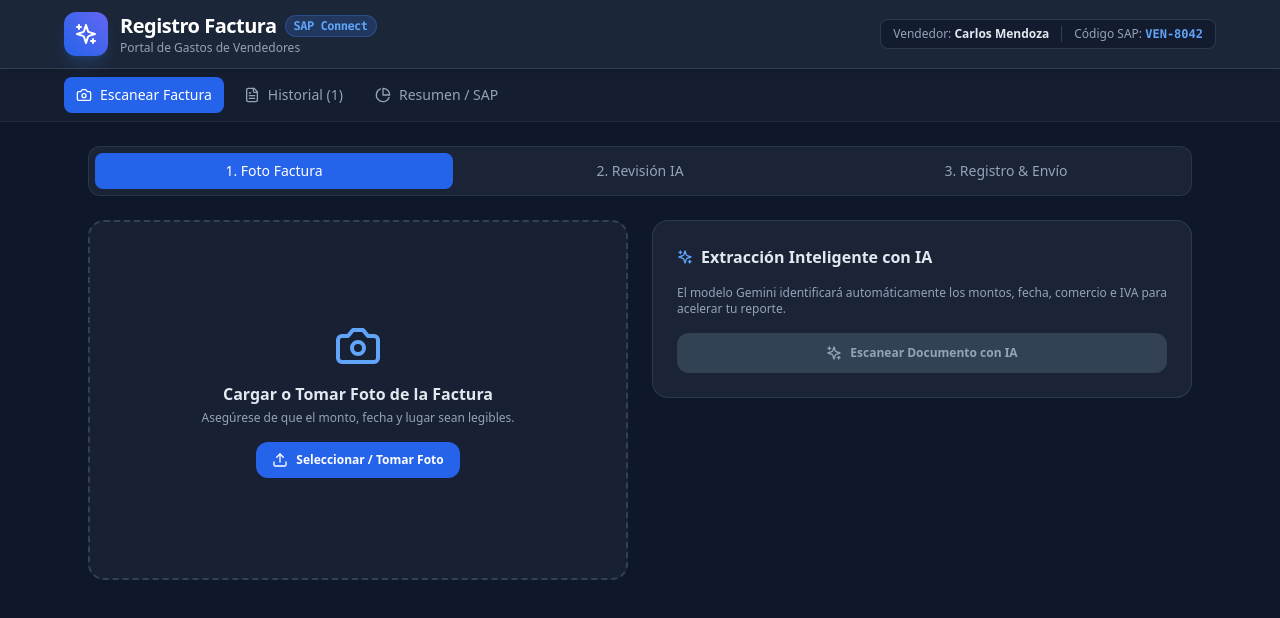
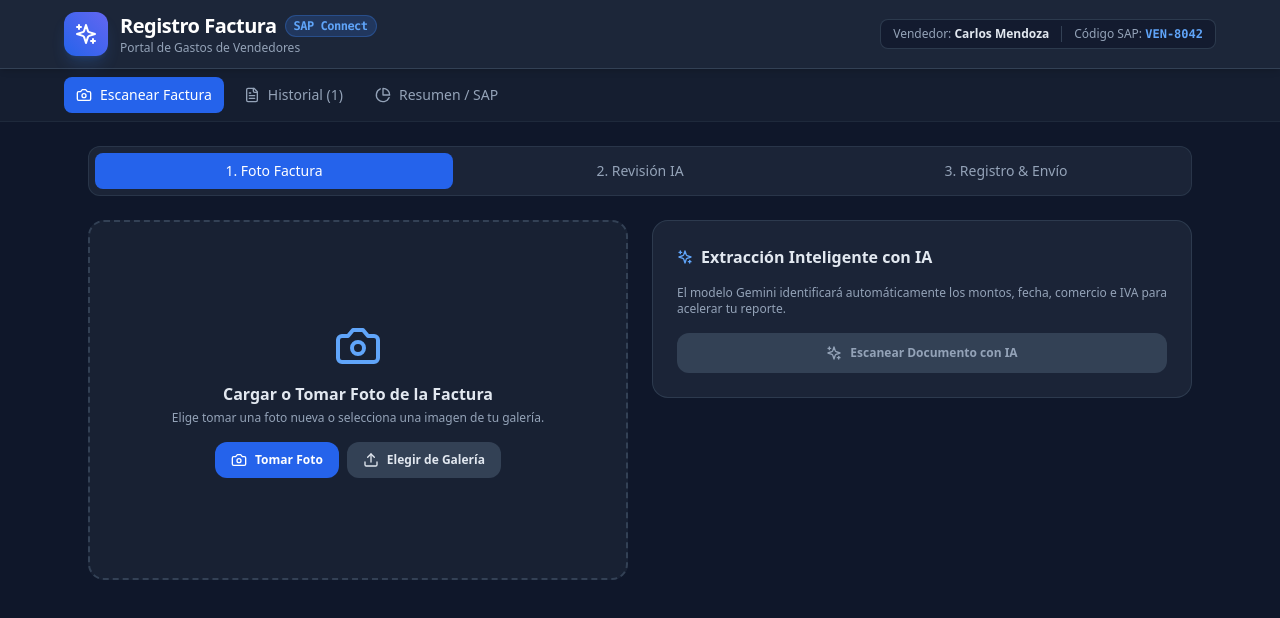
Before and after one commit to arturocarbo/registro-factura-app, a React (Vite) app: page / in a window 1280 px wide. Shown: the top 618 px of the page. Built offline with nearby package versions, Linux system fonts and the light colour scheme.

Commit message:
Update App.jsx

```diff
--- a/src/App.jsx
+++ b/src/App.jsx
@@ -35,7 +35,6 @@ export default function App() {
   const [isScanning, setIsScanning] = useState(false);
   const [scanProgress, setScanProgress] = useState('');
 
-  // Estados para modal de detalle y edición en historial
   const [selectedExpense, setSelectedExpense] = useState(null);
   const [isEditingExpense, setIsEditingExpense] = useState(false);
   const [editFormData, setEditFormData] = useState({});
@@ -103,7 +102,6 @@ export default function App() {
       const base64Data = imageFile ? await fileToBase64(imageFile) : imagePreview.split(',')[1];
       const mimeType = imageFile ? imageFile.type : 'image/jpeg';
 
-      // Llamada directa al servidor interno de Vercel
       const response = await fetch('/api/scan', {
         method: 'POST',
         headers: {
@@ -450,11 +448,19 @@ Estructura JSON para Carga Automática SAP:
                     <>
                       <Camera className="w-12 h-12 text-blue-400 mb-3" />
                       <h3 className="text-base font-semibold text-slate-200 mb-1">Cargar o Tomar Foto de la Factura</h3>
-                      <p className="text-xs text-slate-400 mb-4">Asegúrese de que el monto, fecha y lugar sean legibles.</p>
-                      <label className="cursor-pointer px-4 py-2.5 bg-blue-600 hover:bg-blue-500 text-white rounded-xl text-xs font-semibold flex items-center gap-2">
-                        <Upload className="w-4 h-4" /> Seleccionar / Tomar Foto
-                        <input type="file" accept="image/*" capture="environment" onChange={handleImageChange} className="hidden" />
-                      </label>
+                      <p className="text-xs text-slate-400 mb-4">Elige tomar una foto nueva o selecciona una imagen de tu galería.</p>
+
+                      <div className="flex flex-col sm:flex-row gap-2 w-full justify-center">
+                        <label className="cursor-pointer px-4 py-2.5 bg-blue-600 hover:bg-blue-500 text-white rounded-xl text-xs font-semibold flex items-center justify-center gap-2">
+                          <Camera className="w-4 h-4" /> Tomar Foto
+                          <input type="file" accept="image/*" capture="environment" onChange={handleImageChange} className="hidden" />
+                        </label>
+
+                        <label className="cursor-pointer px-4 py-2.5 bg-slate-700 hover:bg-slate-600 text-slate-200 rounded-xl text-xs font-semibold flex items-center justify-center gap-2">
+                          <Upload className="w-4 h-4" /> Elegir de Galería
+                          <input type="file" accept="image/*" onChange={handleImageChange} className="hidden" />
+                        </label>
+                      </div>
                     </>
                   )}
                 </div>
```
